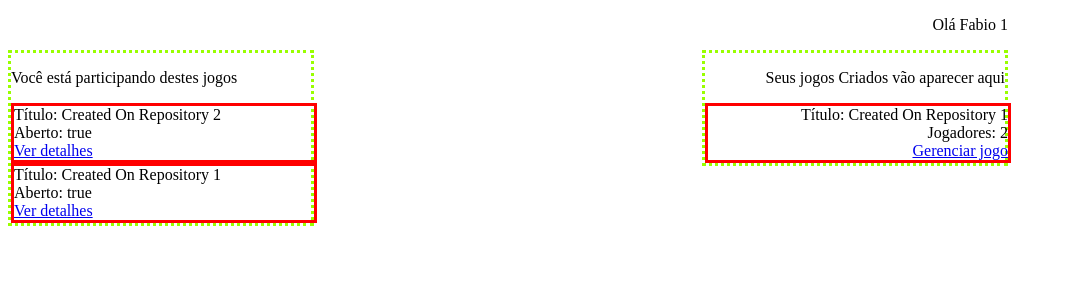
After one commit to fsantosbr/luckygame, a Spring Boot app: page /dashboard/player/1 in a window 1280 px wide. The commit adds this page. Shown: the top 300 px of the page, without its empty margins (0-1066 px from the left). Run offline with Spring Boot 4, Linux system fonts and the light colour scheme; data comes from the database, SQL or seed files in the repository.

Commit message:
Added a basic dashboard view | That'll bring what each player got

```diff
--- a/src/main/java/com/fsantosinfo/lockygame/controller/PlayerController.java
+++ b/src/main/java/com/fsantosinfo/lockygame/controller/PlayerController.java
@@ -1,4 +1,6 @@
 package com.fsantosinfo.lockygame.controller;
+
+import java.util.List;
 
 import com.fsantosinfo.lockygame.model.entities.LuckyGame;
 import com.fsantosinfo.lockygame.model.entities.Player;
@@ -65,5 +67,24 @@ public class PlayerController {
         return modelAndView;
     }
 
+    @GetMapping("/dashboard/player/{id}")
+    public ModelAndView viewDashBoard(@PathVariable Long id){
+        final ModelAndView modelAndView = new ModelAndView();
+
+        /* here - a logic to check if a player is looged
+        */
+
+        Player player = service.findById(id);
+        List<LuckyGame> games = player.getLuckyGames();
+        List<LuckyGame> ownGames = player.getOwnerGames();
+
+        modelAndView.setViewName("dashboard");
+        modelAndView.addObject("player", player);
+        modelAndView.addObject("games", games);
+        modelAndView.addObject("ownGames", ownGames);
+
+        return modelAndView;
+    }
+
 
 }
--- /dev/null
+++ b/src/main/resources/templates/dashboard.html
@@ -0,0 +1,52 @@
+<!DOCTYPE html>
+<html lang="en" xmlns:th="http://www.thymeleaf.org">
+
+<head>
+    <meta charset="UTF-8">
+    <title th:text="${player.name} + ' - DashBoard'"> Visualizar Jogo </title>
+</head>
+
+<body>
+    <div style="width: 1000px;">
+        <div th:if="${message}" th:text="${message}" th:class="${'alert ' + alertClass}" />
+        <p th:text="'Olá ' + ${player.name}" align="right"></p>
+
+        <div style="text-align:left; border:3px dotted #9F0; float:left; width: 30%">
+            <p>Você está participando destes jogos</p>
+
+            <div style="border:3px solid red; width: 100%;" th:each="game : ${games}">
+                <div th:text="'Título: ' + ${game.title}"></div>
+                <div th:text="'Aberto: ' + ${game.open}"></div>
+
+                <div>
+                    <a href="#" th:href="@{/lucky-game/}+${game.id}+'/player/'+${player.id}">Ver detalhes</a>
+                </div>
+            </div>
+
+        </div>
+
+        <div style="text-align:right; border:3px dotted #9F0; width: 30%; float: right;">
+            <p>Seus jogos Criados vão aparecer aqui</p>
+
+            <div style="border:3px solid red; width: 100%;" th:each="ownGame : ${ownGames}">
+                <div th:text="'Título: ' + ${ownGame.title}"></div>
+                <div th:text="'Jogadores: ' + ${ownGame.players.size}"></div>
+                <div>
+                    <a href="#" th:href="@{/lucky-game/view/}+${ownGame.id}">Gerenciar jogo</a>
+                </div>
+            </div>
+
+        </div>
+
+
+    </div>
+
+    <div  style="position:absolute">
+
+
+    </div>
+
+
+</body>
+
+</html>
```
Also changed, not shown: src/main/java/com/fsantosinfo/lockygame/model/services/LuckyGameService.java (indentation only), src/main/resources/templates/games.html (line endings or trailing spaces).
